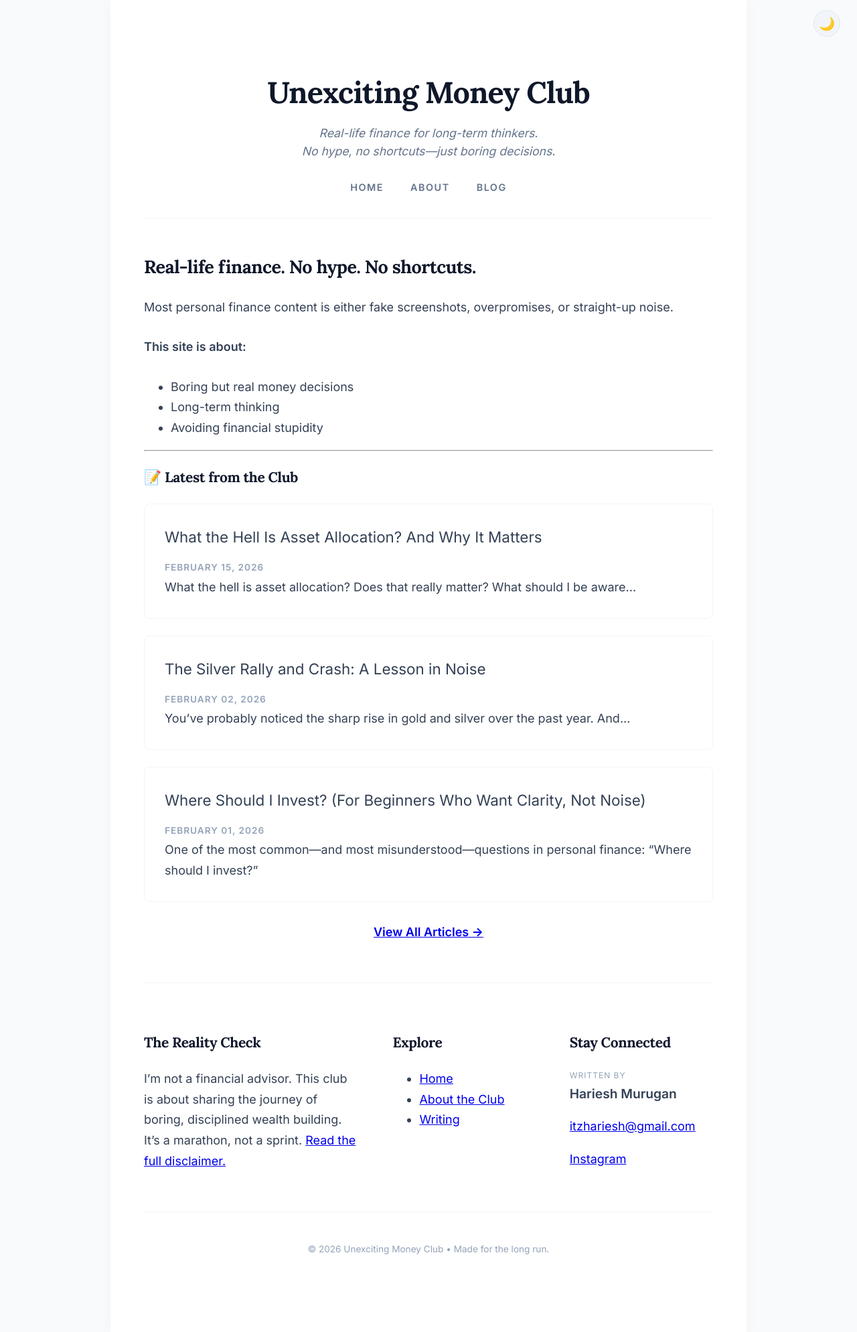
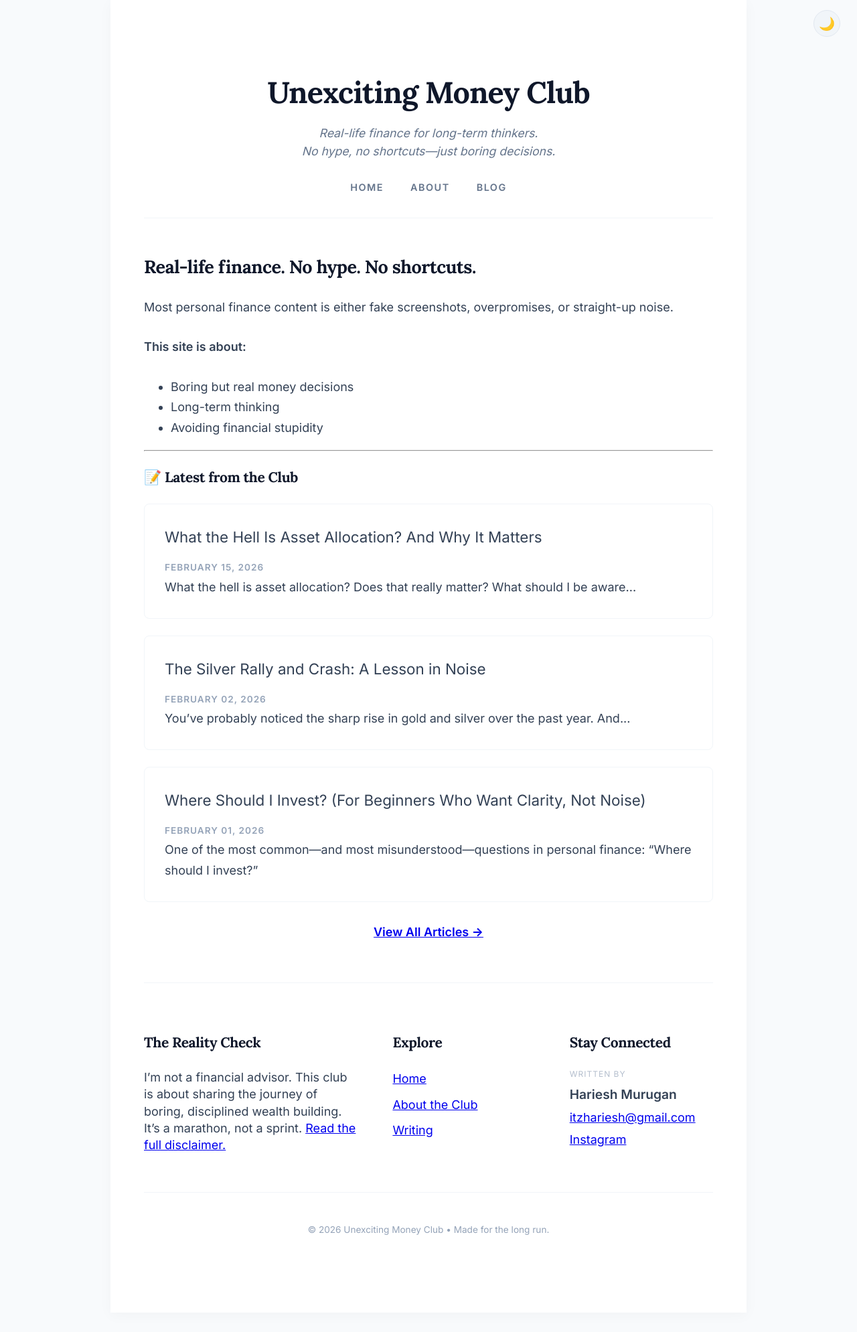
Before and after one commit to HarieshMK/HarieshMK.github.io, a Jekyll site: the page built from index.md, in a window 1280 px wide. Shown: the whole page at 67% size. Built offline with Jekyll 4.4.1, drawn with Linux system fonts in a browser that asks for light colours; after the commit the page ends 1960 px from its top, so only the background shows below that.

Commit message:
Update style.css

```diff
--- a/assets/css/style.css
+++ b/assets/css/style.css
@@ -215,3 +215,50 @@
   .footer-grid { grid-template-columns: 1fr; gap: 30px; }
   header h1 { font-size: 2rem; }
 }
+/* ===== 1. DISCUSSION SCROLLBAR FIX ===== */
+/* Remove the forced height that causes the scrollbar */
+#cusdis_thread iframe {
+    width: 100% !important;
+    min-height: 450px !important;
+    border: none !important;
+    overflow: hidden !important; /* Prevents double scrollbars */
+    display: block !important;
+}
+
+/* ===== 2. FOOTER ALIGNMENT & SPACING FIX ===== */
+/* This targets the 'Stay Connected' column specifically to match the 'Explore' list */
+.footer-col p {
+    margin: 0 0 8px 0 !important; /* Reduces gap to match the list item spacing */
+    line-height: 1.4;
+}
+
+/* Remove the extra gap specifically after your name */
+.author-name {
+    margin-bottom: 5px !important;
+    display: block;
+}
+
+/* Align the "Written By" label perfectly */
+.by-line {
+    margin-bottom: 2px !important;
+    opacity: 0.7;
+    font-size: 0.75rem;
+}
+
+/* Ensure the Explore list doesn't have extra padding shifting it */
+.footer-links {
+    list-style: none;
+    padding: 0;
+    margin: 0;
+}
+
+.footer-links li {
+    margin-bottom: 8px; /* Matches the 8px margin we gave the paragraphs */
+}
+
+/* ===== 3. MOBILE FOOTER FIX ===== */
+@media (max-width: 768px) {
+    .footer-grid {
+        gap: 20px; /* Reduces vertical gap between columns on mobile */
+    }
+}
```
